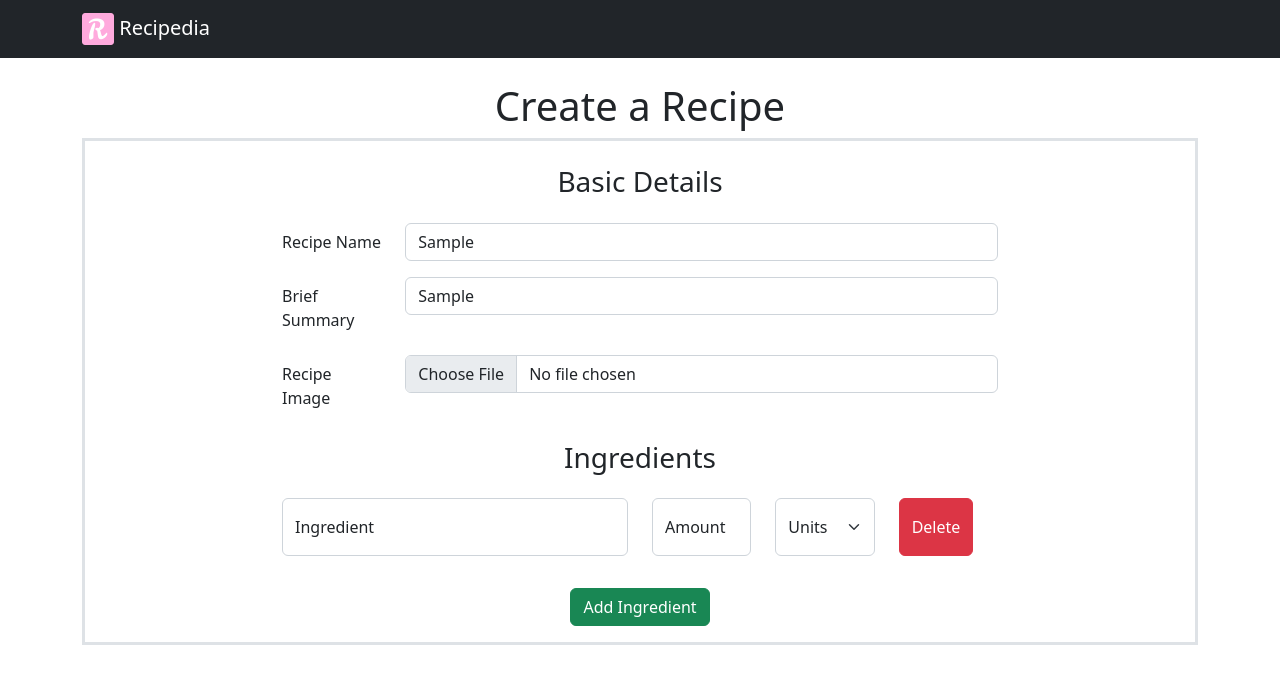
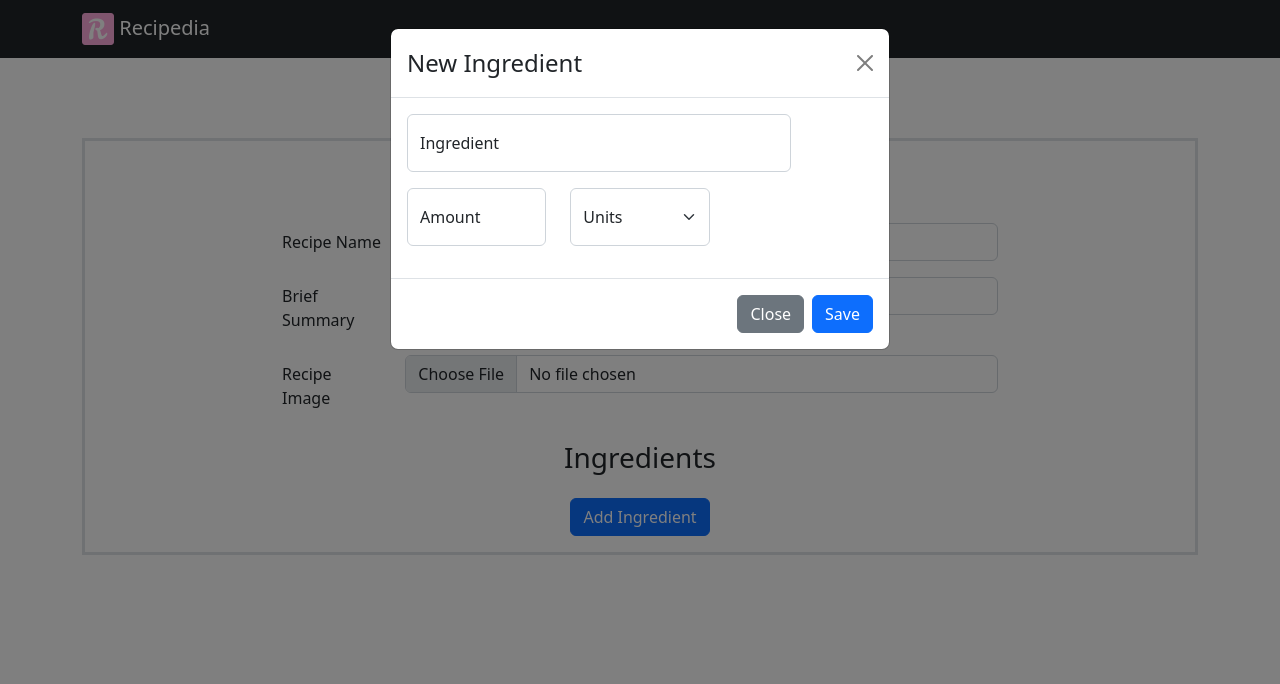
Before and after one commit to segarciat/Recipedia, a React (Create React App) app in the folder frontend/: page /recipe in a window 1280 px wide. Both pictures are taken after typing "Sample", "Sample" into the empty fields and a click on the button "Add Ingredient". Shown: the top 684 px of the page. Built offline with nearby package versions, Linux system fonts and the light colour scheme.

Commit message:
AddIngredient button now brings up a modal

```diff
--- a/frontend/src/components/IngredientInput.js
+++ b/frontend/src/components/IngredientInput.js
@@ -1,9 +1,15 @@
-import { Row, Col, FloatingLabel, Form, Button } from 'react-bootstrap';
+import { Row, Col, FloatingLabel, Form } from 'react-bootstrap';
 
-const IngredientInput = ({ handleDelete }) => {
+const units = [
+  { value: 'grams', name: 'g' },
+  { value: 'ounces', name: 'oz' },
+  { value: 'cups', name: 'cups' },
+];
+
+const IngredientInput = () => {
   return (
     <Row>
-      <Col md={6}>
+      <Col md={10}>
         <FloatingLabel
           controlId="floatingInput"
           label="Ingredient"
@@ -12,7 +18,7 @@ const IngredientInput = ({ handleDelete }) => {
           <Form.Control type="text" placeholder="sugar" />
         </FloatingLabel>
       </Col>
-      <Col md={2}>
+      <Col md={4}>
         <FloatingLabel
           controlId="floatingInput"
           label="Amount"
@@ -21,18 +27,13 @@ const IngredientInput = ({ handleDelete }) => {
           <Form.Control type="text" placeholder="3" />
         </FloatingLabel>
       </Col>
-      <Col md={2}>
+      <Col md={4}>
         <Form.Select className="py-3" aria-label="Default select example">
           <option value="">Units</option>
-          <option value="grams">g</option>
-          <option value="ounces">oz</option>
-          <option value="cups">cups</option>
+          {units.map(({ value, name }, i) => (
+            <option value={value}>{name}</option>
+          ))}
         </Form.Select>
-      </Col>
-      <Col md={2}>
-        <Button className="py-3" variant="danger" onClick={handleDelete}>
-          Delete
-        </Button>
       </Col>
     </Row>
   );
--- /dev/null
+++ b/frontend/src/components/IngredientModal.js
@@ -0,0 +1,35 @@
+import React, { useState } from 'react';
+import { Button, Modal } from 'react-bootstrap';
+import IngredientInput from './IngredientInput';
+
+const IngredientModal = () => {
+  const [show, setShow] = useState(false);
+  const handleClose = () => setShow(false);
+  const handleShow = () => setShow(true);
+  return (
+    <>
+      <Button variant="primary" onClick={handleShow}>
+        Add Ingredient
+      </Button>
+      <Modal show={show} onHide={handleClose}>
+        <Modal.Header closeButton>
+          <Modal.Title>New Ingredient</Modal.Title>
+        </Modal.Header>
+
+        <Modal.Body>
+          <IngredientInput />
+        </Modal.Body>
+        <Modal.Footer>
+          <Button variant="secondary" onClick={handleClose}>
+            Close
+          </Button>
+          <Button variant="primary" onClick={handleClose}>
+            Save
+          </Button>
+        </Modal.Footer>
+      </Modal>
+    </>
+  );
+};
+
+export default IngredientModal;
--- a/frontend/src/components/RecipeForm.js
+++ b/frontend/src/components/RecipeForm.js
@@ -1,30 +1,7 @@
-import { useState } from 'react';
-import { Form, Container, Row, Col, Button } from 'react-bootstrap';
-import IngredientInput from './IngredientInput';
-
-const defaultIngredient = {
-  ingredient: '',
-  amount: 0,
-  unit: '',
-};
+import { Form, Container, Row, Col } from 'react-bootstrap';
+import IngredientModal from './IngredientModal';
 
 const RecipeForm = () => {
-  // Ingredient has a name, an amount, and a unit for the amount
-  const [ingredients, setIngredients] = useState([]);
-
-  const handleAdd = () => {
-    setIngredients((oldIngredients) => [
-      ...oldIngredients,
-      { ...defaultIngredient },
-    ]);
-  };
-
-  const handleIngredientDelete = (index, evt) => {
-    setIngredients((oldIngredients) =>
-      oldIngredients.filter((ingredient, i) => index !== i)
-    );
-  };
-
   return (
     <Container className="border border-3">
       <Row className="justify-content-center">
@@ -72,16 +49,8 @@ const RecipeForm = () => {
               </Col>
             </Form.Group>
             <h3 className="my-4 text-center">Ingredients</h3>
-            {ingredients.map((ingredient, i) => (
-              <IngredientInput
-                key={i}
-                handleDelete={handleIngredientDelete.bind(this, i)}
-              />
-            ))}
             <Col className="d-flex justify-content-center my-3">
-              <Button variant="success" onClick={handleAdd}>
-                Add Ingredient
-              </Button>
+              <IngredientModal />
             </Col>
           </Form>
         </Col>
```
